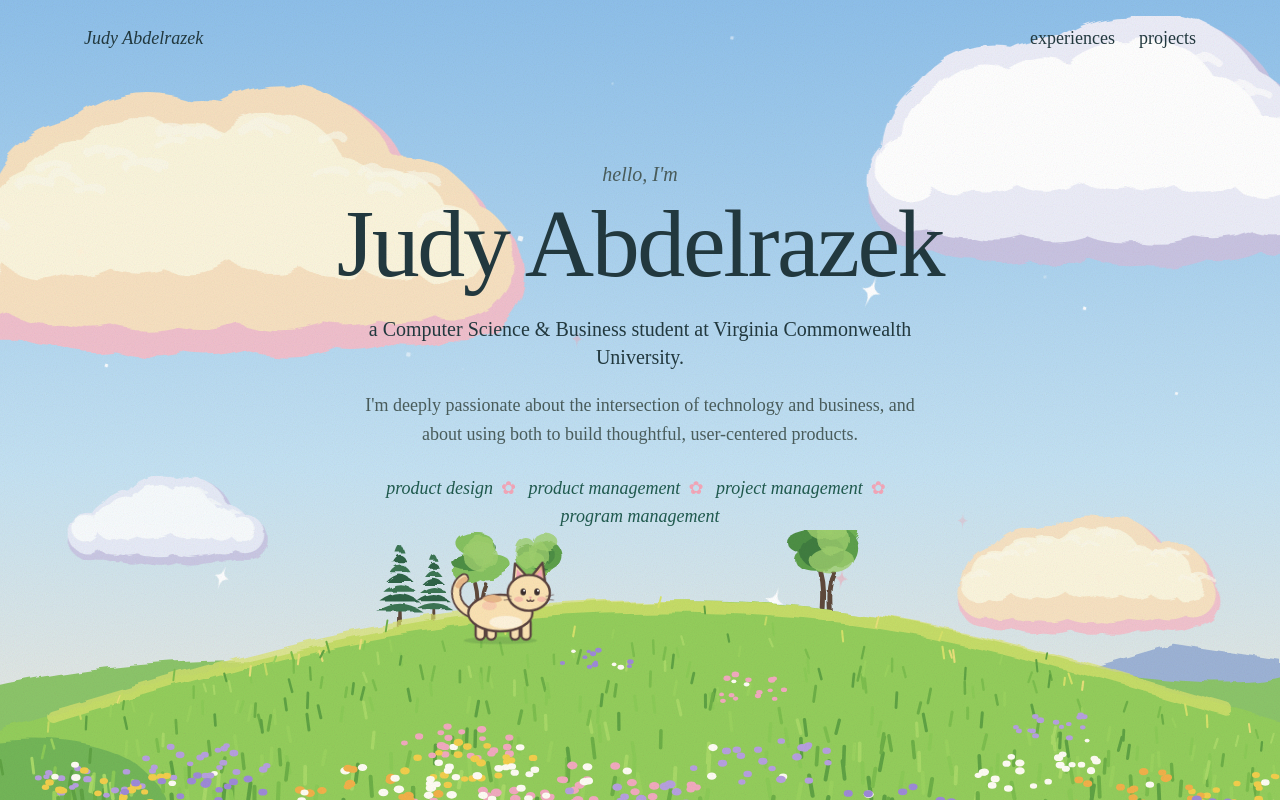
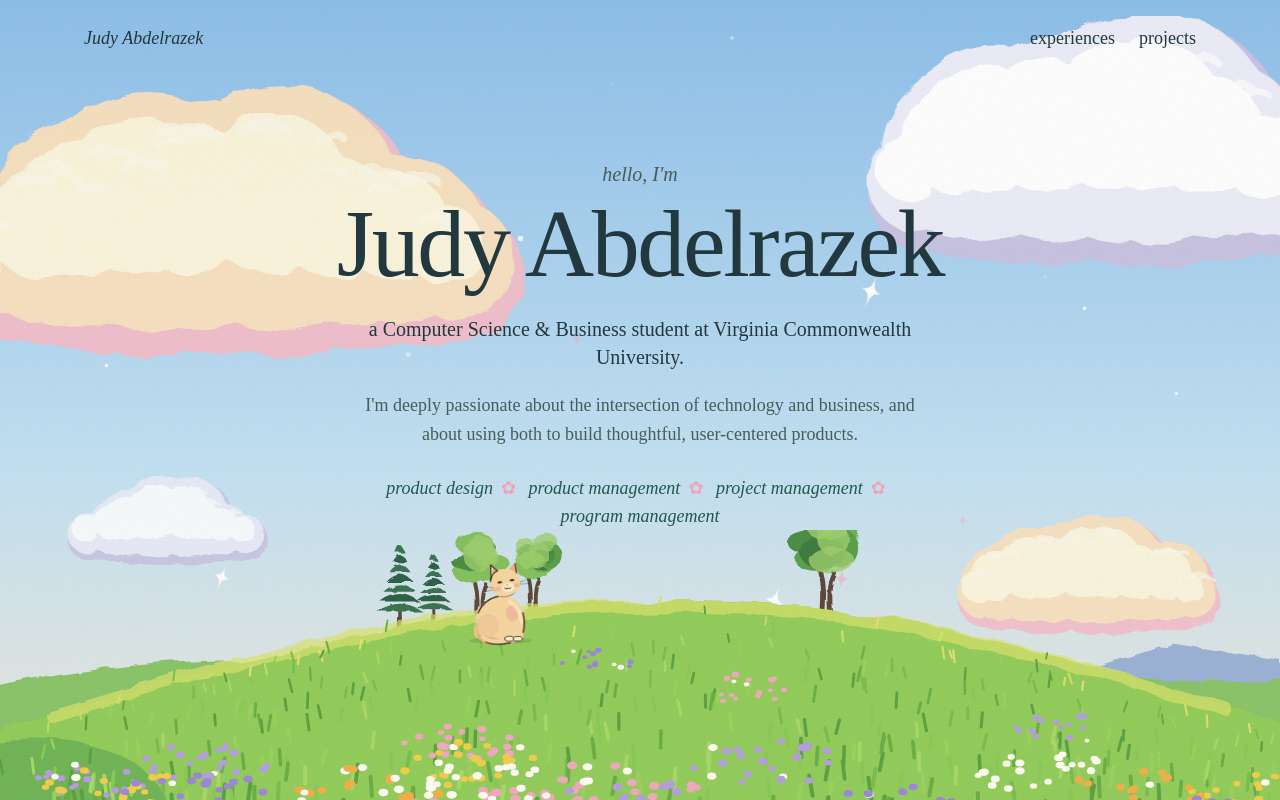
Before and after one commit to JodyAbdulrazek/nextjs-boilerplate, a Next.js app: page / in a window 1280 px wide. Shown: the top 800 px of the page. Built offline with nearby package versions, Linux system fonts and the light colour scheme.

Commit message:
Redraw cat mascot as Lulu in painted style
Cream and peach painterly fur, loose ink lines, blush, separate walking
and sitting poses with gentle breathing; rename Mochi to Lulu.

Co-Authored-By: Claude Opus 5.5 <noreply@anthropic.com>

```diff
--- a/app/components/Cat.tsx
+++ b/app/components/Cat.tsx
@@ -3,7 +3,7 @@
 import { useEffect, useRef, useState } from "react";
 
 /*
- * Mochi the cat 🐾
+ * Lulu the cat 🐾
  * - wanders along the bottom of the screen and naps now and then
  * - hover (or tap) to pet her: she closes her eyes, purrs and makes hearts
  * - after a pet she gives you a tour, walking to each card marked with
@@ -19,8 +19,16 @@ const W = 110; // cat box size (px)
 const H = 92;
 const SPEED = 115; // px per second
 
+/* Lulu's palette: cream and peach fur, pink blush, loose dark ink lines */
+const FUR = "#F7D7A0";
+const FUR_SHADE = "#E9B486";
+const FUR_LIGHT = "#FFEFC9";
+const BLUSH = "#F0A39E";
+const LINE = "#3E2C27";
+const PATCH = "#6B4434";
+
 const PURRS = ["purrr~ ♡", "mrrrow ♡", "more pats pls", "hehe ♡", "purr purr ♡"];
-const HELLOS = ["hi! pet me ♡", "psst… pat my head!", "meow! I'm Mochi"];
+const HELLOS = ["hi! pet me ♡", "psst… pat my head!", "meow! I'm Lulu"];
 
 const pick = <T,>(a: T[]) => a[Math.floor(Math.random() * a.length)];
 
@@ -272,7 +280,7 @@ export default function Cat() {
         }
       }}
       role="img"
-      aria-label="Mochi, a cream-colored cat. Hover or tap to pet her."
+      aria-label="Lulu, a cream-colored cat. Hover or tap to pet her."
     >
       {bubble && (
         <div className="cat-bubble" key={bubble}>
@@ -293,64 +301,122 @@ export default function Cat() {
           width={W}
           height={H}
         >
-          {/* ground shadow */}
-          <ellipse cx="60" cy="96" rx="40" ry="4" fill="#2F5A3A" opacity="0.18" />
+          {/* soft ground shadow */}
+          <ellipse cx="60" cy="96" rx="34" ry="3.5" fill="#2F5A3A" opacity="0.2" />
 
-          <g className="cat-tail">
-            <path d="M28 66 C 8 62, 2 40, 14 30" fill="none" stroke="#5B4440" strokeWidth="11" strokeLinecap="round" />
-            <path d="M28 66 C 8 62, 2 40, 14 30" fill="none" stroke="#FBE3B4" strokeWidth="7" strokeLinecap="round" />
-            <path d="M15 31 C 12 33, 10 36, 9 39" fill="none" stroke="#E9B98A" strokeWidth="6" strokeLinecap="round" />
+          {/* ================= walking: side view ================= */}
+          <g className="pose-walk">
+            <g className="cat-tail" style={{ transformOrigin: "30px 60px" }}>
+              <path d="M31 60 C 17 60, 9 50, 11 35 C 11.5 31, 12.5 29, 14 28" fill="none" stroke={FUR_SHADE} strokeWidth="8" strokeLinecap="round" filter="url(#paint-soft)" />
+              <path d="M31 59 C 18 58, 12 49, 13 36" fill="none" stroke={FUR} strokeWidth="5.5" strokeLinecap="round" />
+              <path d="M8 47 C 7 41, 8 35, 10 31" fill="none" stroke={LINE} strokeWidth="1.3" strokeLinecap="round" />
+            </g>
+
+            {/* far legs, in shadow */}
+            <g fill={FUR_SHADE}>
+              <path className="cat-leg leg-b" d="M41 70 L39 94 Q42 96 46 94 L48 72Z" />
+              <path className="cat-leg leg-a" d="M78 70 L77 94 Q80 96 84 94 L85 70Z" />
+            </g>
+
+            <g className="cat-body">
+              <path d="M28 62 C 27 50, 44 45, 64 46 C 80 46, 92 50, 93 60 C 94 71, 84 77, 62 77 C 42 77, 29 73, 28 62Z" fill={FUR} filter="url(#paint-soft)" />
+              <path d="M34 70 C 46 76, 72 77, 88 70 C 84 76, 70 79, 58 78 C 46 78, 38 75, 34 70Z" fill={FUR_SHADE} opacity="0.7" />
+              <ellipse cx="40" cy="62" rx="12" ry="11" fill={FUR_SHADE} opacity="0.35" />
+              <path d="M40 50 C 52 46.5, 66 46.5, 80 48.5" stroke={FUR_LIGHT} strokeWidth="4" fill="none" strokeLinecap="round" opacity="0.8" />
+              <ellipse cx="86" cy="64" rx="6" ry="7" fill={BLUSH} opacity="0.5" />
+              {/* quick, broken ink lines */}
+              <path d="M30 56 C 36 48, 52 45, 66 46" stroke={LINE} strokeWidth="1.5" fill="none" strokeLinecap="round" />
+              <path d="M50 77.5 C 60 78.5, 70 78, 79 75.5" stroke={LINE} strokeWidth="1.2" fill="none" strokeLinecap="round" opacity="0.7" />
+              <path d="M57 51 q 4 2.5 8 1" stroke={PATCH} strokeWidth="1.8" fill="none" strokeLinecap="round" opacity="0.8" />
+            </g>
+
+            {/* near legs */}
+            <g fill={FUR}>
+              <path className="cat-leg leg-a" d="M34 68 C 33 78, 33 88, 34 94 Q38 96.5 43 94.5 L45 70Z" />
+              <path className="cat-leg leg-b" d="M82 68 L81 94 Q85 96.5 90 94.5 L90 68Z" />
+            </g>
+
+            <g className="cat-head" style={{ transformOrigin: "90px 54px" }}>
+              <path d="M86 34 L88 18 L97 29Z" fill={FUR} stroke={LINE} strokeWidth="1.2" strokeLinejoin="round" />
+              <path d="M88.6 30 L89.4 22.5 L93.8 28.2Z" fill={BLUSH} />
+              <path d="M100 29 L108 17 L110 33Z" fill={FUR_SHADE} />
+              <path d="M108.3 18.5 L109.6 28" stroke={PATCH} strokeWidth="1.4" strokeLinecap="round" />
+              <path d="M82 44 C 82 33, 92 28, 101 29 C 110 30, 114 38, 113 45 C 112 52, 106 56, 98 56 C 89 56, 82 51, 82 44Z" fill={FUR} filter="url(#paint-soft)" />
+              <ellipse cx="106" cy="48" rx="6.5" ry="4.5" fill={FUR_LIGHT} opacity="0.9" />
+              <ellipse className="cat-blush" cx="96" cy="49" rx="4.2" ry="2.6" fill={BLUSH} />
+
+              <g className="eyes-open" fill={LINE}>
+                <path d="M93.5 41 q 3 -2.6 6 0 q -3 2.6 -6 0Z" />
+                <path d="M104 40 q 2.6 -2.3 5.2 0 q -2.6 2.3 -5.2 0Z" />
+              </g>
+              <g className="eyes-happy" fill="none" stroke={LINE} strokeWidth="1.5" strokeLinecap="round">
+                <path d="M93.5 42 q 3 -2.8 6 0" />
+                <path d="M104 41 q 2.6 -2.6 5.2 0" />
+              </g>
+
+              <path d="M110.5 45.5 L113 45.5 L111.8 47.2Z" fill="#D9837F" />
+              <path d="M107.5 50 q 1.8 1.8 3.6 0" stroke={LINE} strokeWidth="1.1" fill="none" strokeLinecap="round" />
+              <g stroke={LINE} strokeWidth="0.7" strokeLinecap="round" opacity="0.55">
+                <path d="M110 48 L119 45.5" />
+                <path d="M110 49.5 L119 50" />
+              </g>
+              <path d="M83 40 C 84 34, 88 30, 92 29" stroke={LINE} strokeWidth="1.4" fill="none" strokeLinecap="round" />
+              <path d="M98 56 C 104 56, 109 53, 111 50" stroke={LINE} strokeWidth="1" fill="none" strokeLinecap="round" opacity="0.5" />
+            </g>
           </g>
 
-          {/* legs (back pair first so they sit behind the body) */}
-          <g fill="#FBE3B4" stroke="#5B4440" strokeWidth="2.5">
-            <rect className="cat-leg leg-a" x="33" y="72" width="10" height="23" rx="5" />
-            <rect className="cat-leg leg-b" x="45" y="72" width="10" height="23" rx="5" />
-            <rect className="cat-leg leg-b" x="71" y="72" width="10" height="23" rx="5" />
-            <rect className="cat-leg leg-a" x="83" y="72" width="10" height="23" rx="5" />
-          </g>
+          {/* ================= resting: sitting, tail curled round her paws ================= */}
+          <g className="pose-sit">
+            <g className="cat-breathe" style={{ transformOrigin: "60px 96px" }}>
+              <path d="M38 95 C 30 94, 30 80, 34 68 C 38 56, 48 48, 60 47 C 74 46, 84 56, 86 70 C 88 84, 84 94, 76 95Z" fill={FUR} filter="url(#paint-soft)" />
+              <path d="M36 72 C 34 84, 36 92, 45 95 L38 95 C 31 93, 31 82, 36 72Z" fill={FUR_SHADE} opacity="0.7" />
+              <ellipse cx="46" cy="80" rx="12" ry="13" fill={FUR_SHADE} opacity="0.3" />
+              <ellipse cx="73" cy="66" rx="7" ry="9" fill={BLUSH} opacity="0.5" />
+              <path d="M70 54 C 78 58, 82 66, 83 76" stroke={FUR_LIGHT} strokeWidth="4" fill="none" strokeLinecap="round" opacity="0.7" />
+              <path d="M36 66 C 40 56, 48 50, 58 48" stroke={LINE} strokeWidth="1.5" fill="none" strokeLinecap="round" />
+              <path d="M84.5 66 C 86.5 73, 86.5 80, 85 87" stroke={PATCH} strokeWidth="1.8" fill="none" strokeLinecap="round" />
 
-          <g className="cat-body">
-            <ellipse cx="60" cy="66" rx="35" ry="20" fill="#FBE3B4" stroke="#5B4440" strokeWidth="2.5" />
-            {/* calico patch + belly */}
-            <path d="M40 50 C 48 44, 60 45, 62 52 C 56 56, 46 56, 40 50Z" fill="#E9B98A" />
-            <ellipse cx="66" cy="76" rx="18" ry="7" fill="#FFF4DD" />
-            <ellipse cx="48" cy="58" rx="8" ry="5" fill="#F6A6A6" opacity="0.35" />
+              {/* tail wrapped around the front */}
+              <path d="M40 92 C 45 99, 61 100, 73 96.5" stroke={FUR_SHADE} strokeWidth="8" fill="none" strokeLinecap="round" filter="url(#paint-soft)" />
+              <path d="M41 92 C 46 97.5, 61 98.5, 72 95.5" stroke={FUR} strokeWidth="4.5" fill="none" strokeLinecap="round" />
+              <path d="M44 98 C 52 101, 62 100.5, 71 98.5" stroke={LINE} strokeWidth="1.3" fill="none" strokeLinecap="round" />
 
-            {/* head */}
-            <g className="cat-head">
-              <path d="M74 34 L76 12 L90 27Z" fill="#FBE3B4" stroke="#5B4440" strokeWidth="2.5" strokeLinejoin="round" />
-              <path d="M77 30 L78 18 L86 27Z" fill="#F6A6B8" />
-              <path d="M94 26 L106 11 L109 33Z" fill="#E9B98A" stroke="#5B4440" strokeWidth="2.5" strokeLinejoin="round" />
-              <path d="M97 27 L105 18 L106 31Z" fill="#F6A6B8" />
-              <ellipse cx="91" cy="44" rx="23" ry="19.5" fill="#FBE3B4" stroke="#5B4440" strokeWidth="2.5" />
+              <g stroke={LINE} strokeWidth="0.9">
+                <ellipse cx="70" cy="94" rx="5.5" ry="2.8" fill={FUR_LIGHT} />
+                <ellipse cx="79" cy="94" rx="5" ry="2.6" fill={FUR_LIGHT} />
+              </g>
+            </g>
 
-              {/* blush */}
-              <ellipse className="cat-blush" cx="80" cy="51" rx="5" ry="3" fill="#F6A6A6" />
-              <ellipse className="cat-blush" cx="105" cy="51" rx="5" ry="3" fill="#F6A6A6" />
+            <g transform="rotate(-6 66 48)">
+              <g className="cat-head" style={{ transformOrigin: "64px 48px" }}>
+                <path d="M52 28 L53 12 L62 22Z" fill={FUR} stroke={LINE} strokeWidth="1.2" strokeLinejoin="round" />
+                <path d="M54.4 24 L55 16 L59.4 21.8Z" fill={BLUSH} />
+                <path d="M70 20 L80 12 L80.5 28Z" fill={FUR_SHADE} />
+                <path d="M79.6 13.5 L80.2 24" stroke={PATCH} strokeWidth="1.5" strokeLinecap="round" />
+                <path d="M50 34 C 49 24, 58 18, 67 18 C 77 18, 84 25, 83 34 C 82 43, 75 48, 66 48 C 57 48, 51 42, 50 34Z" fill={FUR} filter="url(#paint-soft)" />
+                <ellipse cx="70" cy="38.5" rx="7" ry="5" fill={FUR_LIGHT} opacity="0.9" />
+                <ellipse className="cat-blush" cx="57.5" cy="39" rx="4" ry="2.5" fill={BLUSH} />
+                <ellipse className="cat-blush" cx="79" cy="37" rx="3.4" ry="2.2" fill={BLUSH} />
 
-              {/* eyes: open */}
-              <g className="eyes-open">
-                <ellipse cx="85" cy="43" rx="3" ry="3.8" fill="#3A2E2E" />
-                <ellipse cx="100" cy="43" rx="3" ry="3.8" fill="#3A2E2E" />
-                <circle cx="86" cy="41.6" r="1.1" fill="#fff" />
-                <circle cx="101" cy="41.6" r="1.1" fill="#fff" />
-              </g>
-              {/* eyes: happy ^ ^ */}
-              <g className="eyes-happy" fill="none" stroke="#3A2E2E" strokeWidth="2.2" strokeLinecap="round">
-                <path d="M81 45 Q85 39 89 45" />
-                <path d="M96 45 Q100 39 104 45" />
-              </g>
+                <g className="eyes-open" fill={LINE}>
+                  <path d="M58 32 q 3 -2.6 6 0 q -3 2.6 -6 0Z" />
+                  <path d="M71.5 31 q 3 -2.6 6 0 q -3 2.6 -6 0Z" />
+                </g>
+                <g className="eyes-happy" fill="none" stroke={LINE} strokeWidth="1.5" strokeLinecap="round">
+                  <path d="M58 33 q 3 -2.8 6 0" />
+                  <path d="M71.5 32 q 3 -2.8 6 0" />
+                </g>
 
-              <path d="M91 48.5 L94.5 48.5 L92.75 50.6Z" fill="#E98AA0" />
-              <path d="M89 52 Q91 54.5 92.75 52 Q94.5 54.5 96.5 52" fill="none" stroke="#5B4440" strokeWidth="1.6" strokeLinecap="round" />
-
-              {/* whiskers */}
-              <g stroke="#5B4440" strokeWidth="1.1" strokeLinecap="round" opacity="0.7">
-                <path d="M72 48 L64 46" />
-                <path d="M72 51 L64 52" />
-                <path d="M110 48 L118 46" />
-                <path d="M110 51 L118 52" />
+                <path d="M67.6 35.2 L70.4 35.2 L69 37Z" fill="#D9837F" />
+                <path d="M65.6 39 q 1.7 2 3.4 0 q 1.7 2 3.4 0" stroke={LINE} strokeWidth="1" fill="none" strokeLinecap="round" />
+                <g stroke={LINE} strokeWidth="0.7" strokeLinecap="round" opacity="0.55">
+                  <path d="M53 37 L43 35" />
+                  <path d="M53 39 L44 40.5" />
+                  <path d="M83 34 L93 31" />
+                  <path d="M83 36 L93 36.5" />
+                </g>
+                <path d="M51 30 C 52 24, 56 20, 60 19" stroke={LINE} strokeWidth="1.4" fill="none" strokeLinecap="round" />
+                <path d="M60 47.5 C 66 49, 72 48, 76 45" stroke={LINE} strokeWidth="1" fill="none" strokeLinecap="round" opacity="0.5" />
               </g>
             </g>
           </g>
```
Also changed, not shown: app/globals.css (+9 -2 lines).
